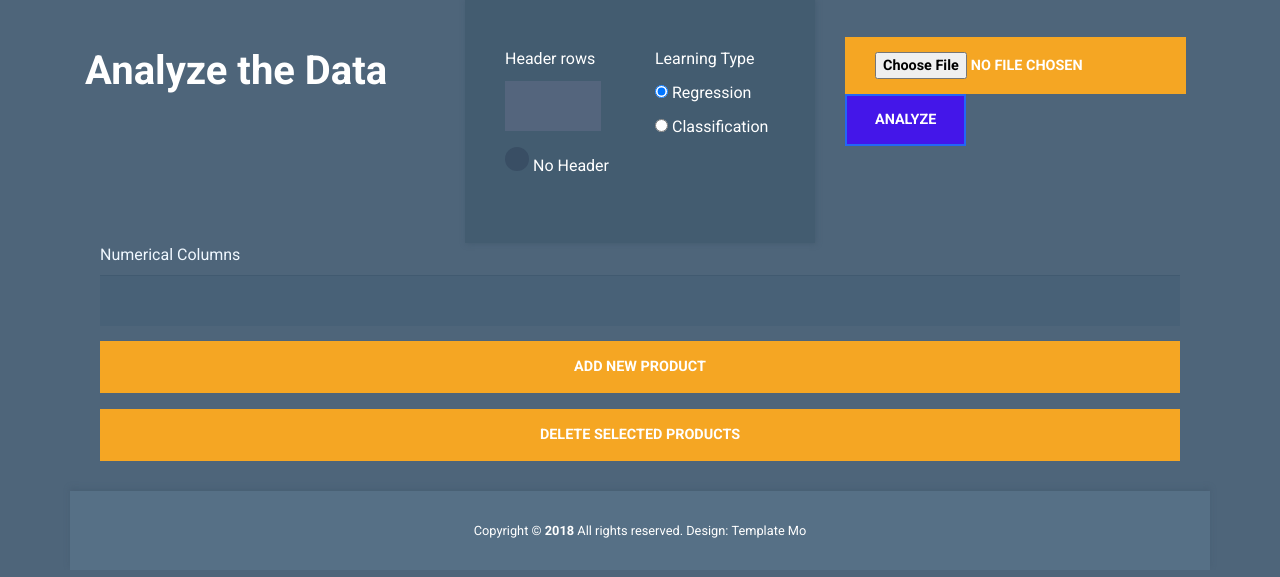
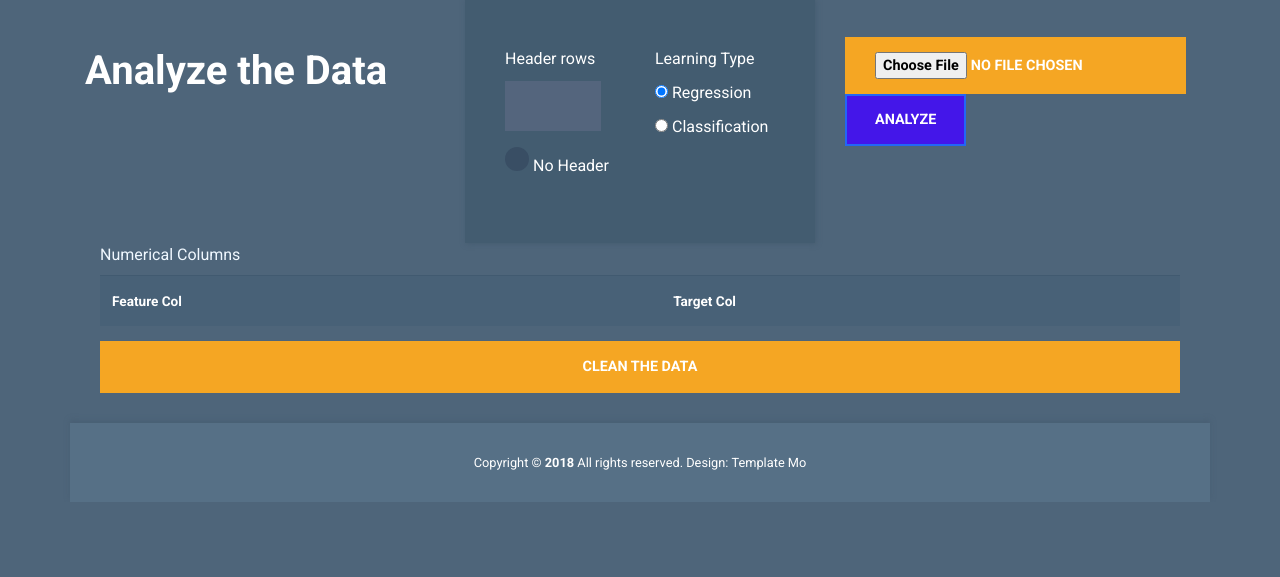
Before and after one commit to ajithpious/MLView, a Django app: page /home/selectCol in a window 1280 px wide. Shown: the part 101-678 px from the top of the page. Run offline with Django 3.2, Linux system fonts and the light colour scheme; lists and menus that the app fills with data are empty; some libraries are stand-ins or nearby versions.

Commit message:
adding feature cols and target cols

```diff
--- a/home/views.py
+++ b/home/views.py
@@ -13,6 +13,7 @@ import plotly.express as px
 
 # Create your views here.
 
+data=None
 def home(request):
     if(request.method=='POST'):
         userName=request.POST['username']
@@ -93,13 +94,11 @@ def selectCol(request):
                     values=""
                     for i in range(valueCount.shape[0]):
                         values=values+str(valueCount.index[i])+":"+str(valueCount[i])+","
+                    values=values[:-1]
                     column.append(values)
                 ls.append(column)
                 index.append(valueCount.name)
             columns.append("Value Count")
-            ls
-            columns
-            index
             cat_df=pd.DataFrame(ls,columns=columns,index=index)
             cat_df.insert(0,"Column Name",cat_cols.columns)
 
--- a/templates/analysis.html
+++ b/templates/analysis.html
@@ -95,10 +95,11 @@
             </div>
 
         </nav>
-        <form enctype="multipart/form-data" action="/home/selectCol" method="POST" >
-            {% csrf_token %}
+
+
         <div class="container">
-
+            <form enctype="multipart/form-data" action="/home/selectCol" method="POST" >
+                {% csrf_token %}
             <div class="row">
                 <div class="col">
                     <h1 class="text-white mt-5 mb-5"><b>Analyze the Data</b></h1>
@@ -139,46 +140,11 @@
 
                 </div>
             </div>
-            <!-- row -->
-
-             <!-- <div class="container mt-5">
-                <div class="row-4 tm-content-row">
-                  <div class="col-sm-12 col-md-12 col-lg-12 col-xl-12 tm-block-col">
-                    <div class="tm-bg-primary-dark tm-block tm-block-products">
-                      <div class="tm-product-table-container">
-                        <table class="table table-hover tm-table-small tm-product-table">
-                          <thead>
-                            <tr>
-                              <th scope="col">&nbsp;</th>
-                              <th scope="col">Method Name</th>
-                              <th scope="col">Description</th>
-                            </tr>
-                          </thead>
-                          <tbody>
-                            <tr>
-                                <th scope="row"><input type="checkbox" name="plot" value="density"/></th>
-                                <td class="tm-product-name">Density Plot</td>
-                                <td class="tm-product-name">Get the Probability Distribution of Data</td>
-                            </tr>
-                            <tr>
-                                <th scope="row"><input type="checkbox" name="plot" value="box"/></th>
-                                <td class="tm-product-name">Box Plot</td>
-                                <td class="tm-product-name">Graphically depicting groups of numerical data through their quartiles</td>
-                            </tr>
-                            <tr>
-                                <th scope="row"><input type="checkbox" name="plot" value="scatter"/></th>
-                                <td class="tm-product-name">Scatter Plot</td>
-                                <td class="tm-product-name">Shows the relationship between two sets of data</td>
-                            </tr>
-                            </tbody>
-                            </table>
-                        </div>
-                    </div>
-                </div>
-            </div>
-        </div> -->
+        </form>
         {% if selectCol %}
         <div class="col-sm-12 col-md-12 col-lg-12 col-xl-12 tm-block-col">
+            <form enctype="multipart/form-data" action="/home/" method="POST" >
+                {% csrf_token %}
             <div class="">
             <label style="color: aliceblue;">Numerical Columns</label>
               <div class="tm-product-table-container">
@@ -186,7 +152,8 @@
 
                   <thead>
                     <tr>
-                        <th scope="col">&nbsp;</th>
+                        <th scope="col">Feature Col</th>
+                        <th scope="col">Target Col</th>
                         {% for i in numData.columns%}
                         <th scope="col">{{i}}</th>
                         {%endfor%}
@@ -196,6 +163,7 @@
                     {% for row in numValues %}
                         <tr>
                             <th scope="row"><input type="checkbox" name="columns" value="{{row.0}}" /></th>
+                            <th scope="row"><input type="radio" name="target" value="{{row.0}}" required/></th>
                             {%for dataVal in row%}
                                 <td><b>{{dataVal}}</b></td>
                             {%endfor%}
@@ -211,7 +179,8 @@
 
                   <thead>
                     <tr>
-                        <th scope="col">&nbsp;</th>
+                        <th scope="col">Feature Col</th>
+                        <th scope="col">Target Col</th>
                         {% for i in cat_df.columns%}
                         <th scope="col">{{i}}</th>
                         {%endfor%}
@@ -220,7 +189,9 @@
                   <tbody>
                     {% for row in catValues %}
                         <tr>
-                            <th scope="row"><input type="checkbox" name="columns" value="{{row.0}}" /></th>
+                            <th scope="row"><input type="checkbox" name="columns" value="{{row.0}}"/></th>
+                            <th scope="row"><input type="radio" name="target" value="{{row.0}}" required /></th>
+
                             {%for dataVal in row%}
                                 <td><b>{{dataVal}}</b></td>
                             {%endfor%}
@@ -230,26 +201,18 @@
                 </table>
               </div>
               {%endif%}
+
               <!-- table container -->
-              <a
+              <!-- <a
                 href="add-product.html"
-                class="btn btn-primary btn-block text-uppercase mb-3">Add new product</a>
-              <button class="btn btn-primary btn-block text-uppercase">
-                Delete selected products
+                class="btn btn-primary btn-block text-uppercase mb-3">Add new product</a> -->
+              <button type="submit" class="btn btn-primary btn-block text-uppercase">
+                Clean the data
               </button>
             </div>
+            </form>
           </div>
         {%endif%}
-
-
-
-
-
-
-
-
-
-
 
         <footer class="tm-footer row tm-mt-small">
             <div class="col-12 font-weight-light">
@@ -261,7 +224,7 @@
             </div>
         </footer>
     </div>
-    </form>
+
 
     <script src="{% static '/js/jquery-3.3.1.min.js' %}"></script>
     <!-- https://jquery.com/download/ -->
```
